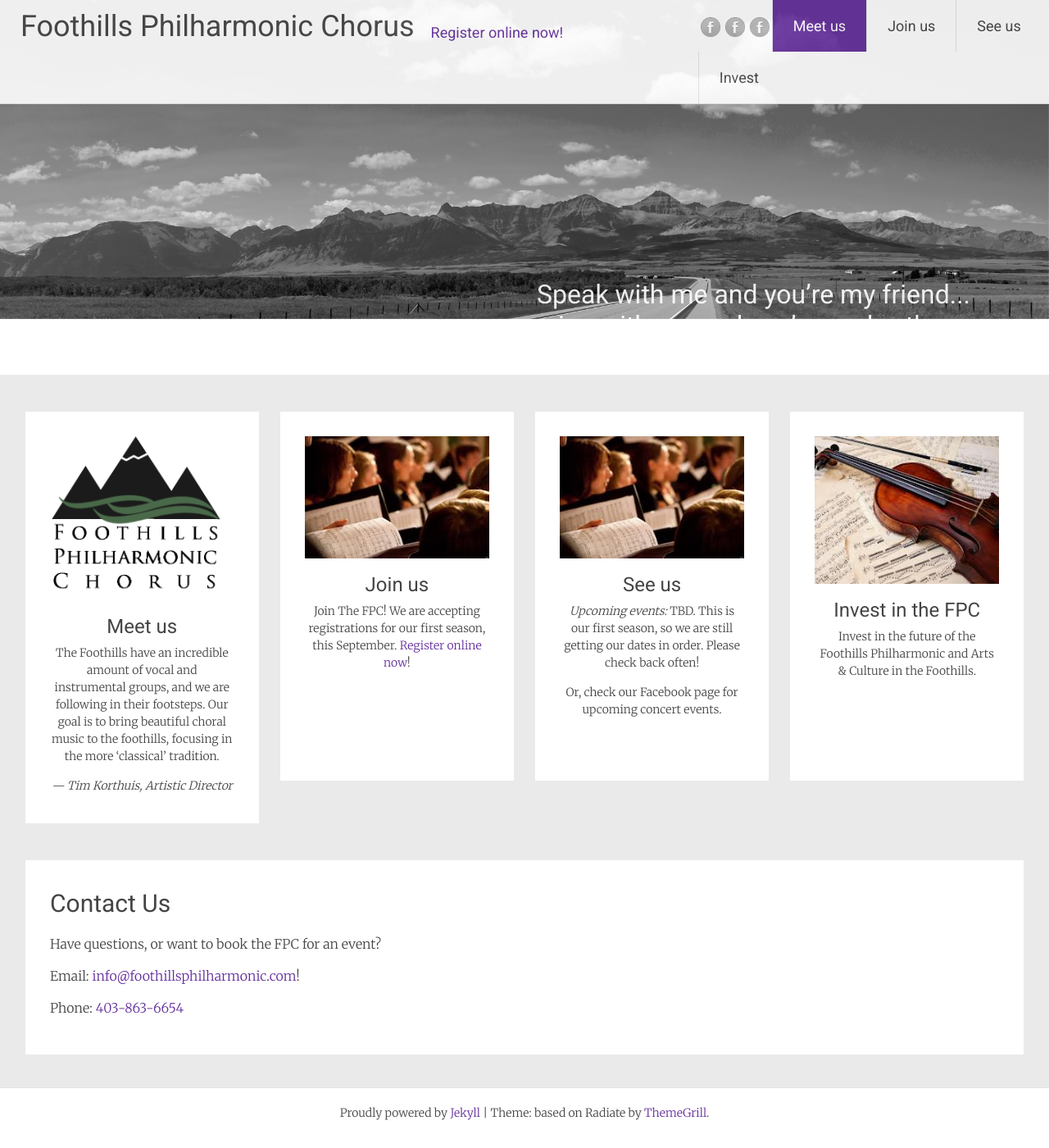
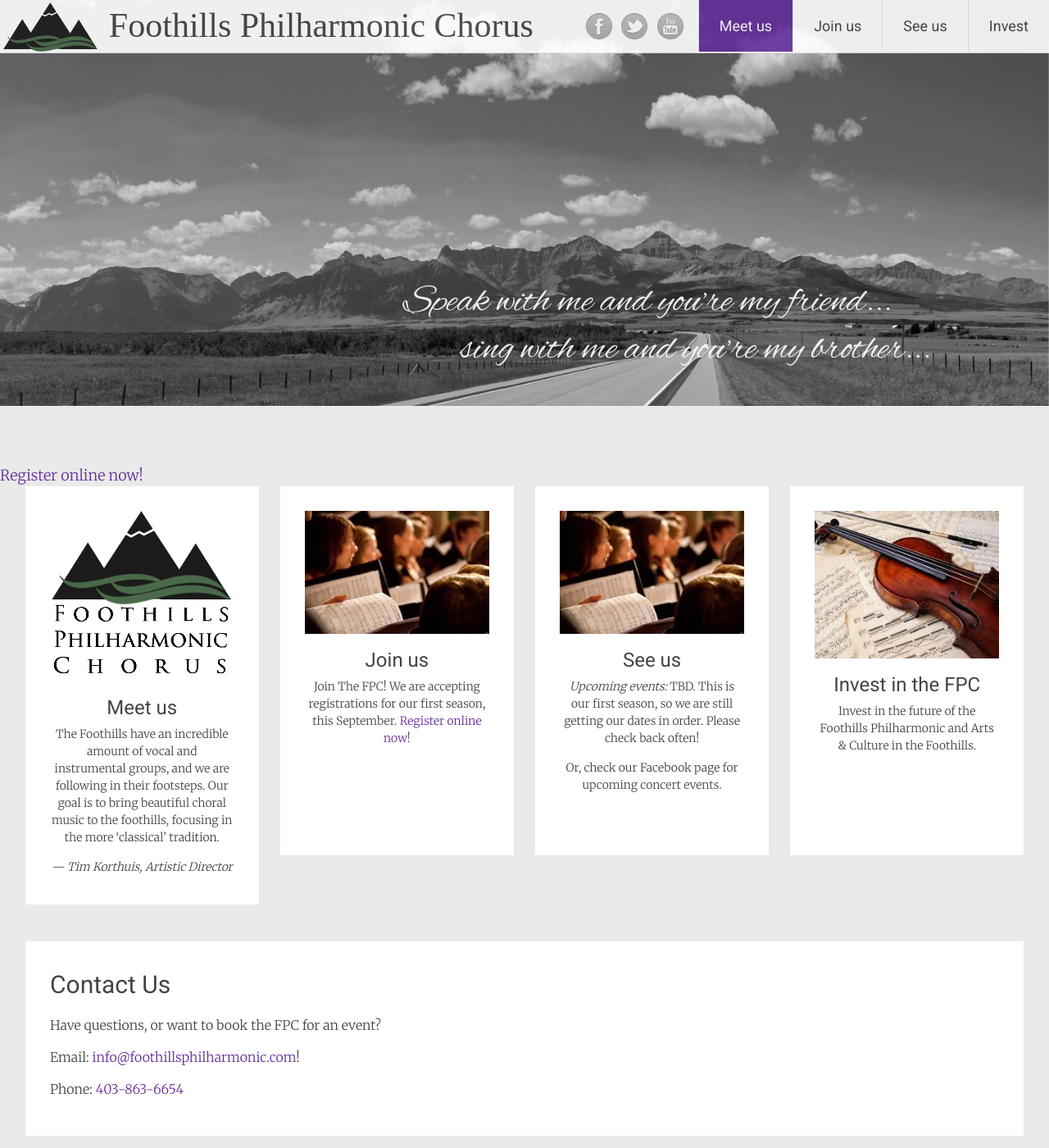
Before and after one commit to percyhanna/fps, a Jekyll site: the page built from index.html, in a window 1280 px wide and 1400 px high. Shown: the whole window at 82% size. Built offline with Jekyll 4.4.1, drawn with Linux system fonts in a browser that asks for light colours; nearby versions of some CDN libraries; some web fonts are replaced; Markdown is read by kramdown in place of the engine named in the settings.

Commit message:
such fonts

```diff
--- a/_layouts/default.html
+++ b/_layouts/default.html
@@ -8,6 +8,7 @@
   <link rel="stylesheet" href="/css/main.css" type="text/css" media="all">
   <link rel="stylesheet" href="//fonts.googleapis.com/css?family=Roboto%7CMerriweather%3A400%2C300&amp;ver=4.0-beta1" type="text/css" media="all">
   <link rel="stylesheet" href="//cdnjs.cloudflare.com/ajax/libs/font-awesome/4.1.0/css/font-awesome.min.css" type="text/css" media="all">
+  <link href='//fonts.googleapis.com/css?family=Alex+Brush|Balthazar' rel='stylesheet' type='text/css'>
 </head>
 
 <body class="home blog">
@@ -16,34 +17,37 @@
     <header id="masthead" class="site-header" role="banner">
       <div class="header-wrap clearfix">
         <div class="site-branding">
-          <h1 class="site-title"><a href="/" title="{{ site.name }}" rel="home">{{ site.name }}</a></h1>
-          <a href="https://www.surveymonkey.com/s/P5YTD2Q" target="_blank" style="float: left; margin-top: 26px; font-size: 18px;">Register online now!</a>
+          <a href="/">
+            <img src="/images/logo-mountains.png">
+            <h1>Foothills Philharmonic Chorus</h1>
+          </a>
         </div>
 
         <nav id="site-navigation" class="main-navigation" role="navigation">
           <div class="menu">
-            <ul class="social-menu">
-              <li><a href="http://www.facebook.com" target="_blank"><img src="/images/facebook.png"></a></li>
-              <li><a href="http://www.facebook.com" target="_blank"><img src="/images/facebook.png"></a></li>
-              <li><a href="http://www.facebook.com" target="_blank"><img src="/images/facebook.png"></a></li>
-            </ul>
-
             <ul class="nav-menu">
               <li class="current_page_item"><a href="#meet-us">Meet us</a></li>
               <li class="page_item"><a href="#join-us">Join us</a></li>
               <li class="page_item"><a href="#see-us">See us</a></li>
               <li class="page_item"><a href="#invest">Invest</a></li>
             </ul>
+
+            <ul class="social-menu">
+              <li><a href="https://www.facebook.com/foothillsphilharmonic" class="facebook" target="_blank"><img src="/images/facebook.png"></a></li>
+              <li><a href="https://twitter.com/foothillsphilha" class="twitter" target="_blank"><img src="/images/twitter.png"></a></li>
+              <li><a href="https://www.youtube.com/user/foothillsphilharmoni" class="youtube" target="_blank"><img src="/images/youtube.png"></a></li>
+            </ul>
           </div>
         </nav>
       </div>
 
       <div class="header-quote">
-        <h1>Speak with me and you’re my friend...<br/>sing with me and you’re my brother...</h1>
+        <h1>Speak with me and you’re my friend...     <br/>sing with me and you’re my brother...</h1>
       </div>
     </header>
 
     <div id="content" class="site-content">
+      <a href="https://www.surveymonkey.com/s/P5YTD2Q" target="_blank" style="float: left; margin-top: 26px; font-size: 18px;">Register online now!</a>
       {{ content }}
     </div>
 
--- a/css/main.css
+++ b/css/main.css
@@ -508,6 +508,7 @@
   position: fixed;
   top: 0;
   width: 100%;
+  min-width: 1280px;
   margin: 0 auto;
   z-index: 999999;
   background-color: #FFFFFF;
@@ -522,6 +523,19 @@
   font-family: 'Roboto';
   max-width: 100%;
   margin-right: 30px;
+}
+.site-branding img {
+  max-height: 60px;
+  float: left;
+  padding: 3px 0 0 3px;
+}
+.site-branding h1 {
+  font-family: Balthazar;
+  line-height: 1.5em;
+  margin-left: 0.3em;
+  float: left;
+  font-size: 42px;
+  color: #444;
 }
 .site-title {
   font-size: 36px;
@@ -1361,7 +1375,7 @@
   background-repeat: repeat-x;
   background-position: center top;
   background-attachment: scroll;
-  background-size: 100%;
+  background-size: 100% 500px;
 }
 
 #masthead {
@@ -1382,6 +1396,10 @@
   background-color: #EAEAEA;
 }
 
+#masthead .nav-menu {
+  float: right;
+}
+
 .header-quote h1 {
   position: relative;
   top: 340px;
@@ -1390,24 +1408,44 @@
   text-align: right;
   right: 0;
   padding: 0 3em;
-  font-size: 32px;
+  font-size: 48px;
   line-height: 1.2em;
+  font-family: 'Alex Brush', cursive;
 }
 
-.social-menu {
-
+#masthead .social-menu {
+  float: right;
+  margin: 0.75em;
 }
 
 .social-menu li {
   border: none;
+  line-height: normal;
+  padding: 0 0.1em;
 }
 
 .social-menu a {
   padding: 0;
   vertical-align: middle;
+  border-radius: 30px;
 }
 
 .social-menu img {
-  max-height: 30px;
+  max-height: 40px;
   vertical-align: middle;
 }
+
+.social-menu .facebook:hover,
+.social-menu li:hover .facebook {
+  background-color: #3B5998;
+}
+
+.social-menu .twitter:hover,
+.social-menu li:hover .twitter {
+  background-color: #c0deed;
+}
+
+.social-menu .youtube:hover,
+.social-menu li:hover .youtube {
+  background-color: #cd201f;
+}
```
Also changed, not shown: css/syntax.css (deleted, +0 -60 lines), images/foothills.jpg, images/logo-header.png (added), images/logo-mountains.png (added), images/logo.png, 2 other files.
